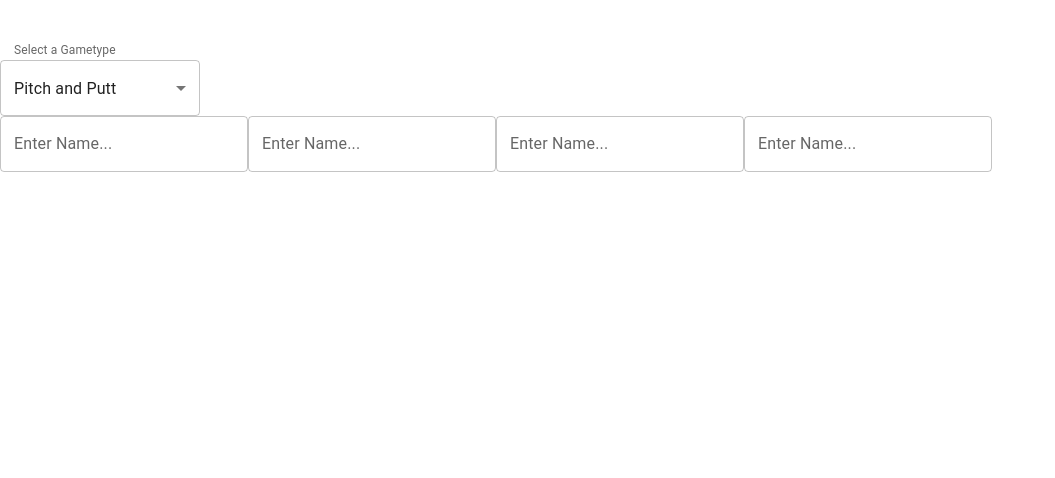
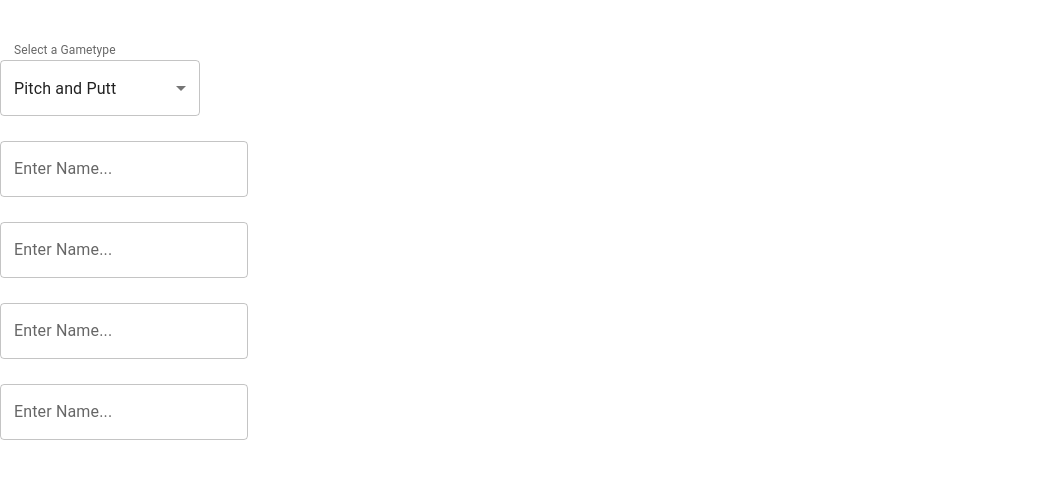
Before and after one commit to SCPCronin/golf-scorecard, a React (Create React App) app: page / in a window 1280 px wide. Shown: the top 478 px of the page, without its empty margins (0-1055 px from the left). Built offline with nearby package versions, Linux system fonts and the light colour scheme.

Commit message:
Improving styling on All Players component

```diff
--- a/src/components/Setup/AllPlayers.tsx
+++ b/src/components/Setup/AllPlayers.tsx
@@ -1,5 +1,6 @@
 import React, { useState } from 'react';
 import Player from './Player';
+import { Box } from '@mui/material';
 
 function AllPlayers() {
 
@@ -13,6 +14,7 @@ function AllPlayers() {
 
     return (
         <div>
+            <Box style={{width: "25%"}}>
                 {playerNames.map((playerName, index) => (
                     <Player
                         key={index}
@@ -20,6 +22,7 @@ function AllPlayers() {
                         setPlayerName={(newName) => handlePlayerNameChange(index, newName)}
                     />
                 ))}
+            </Box>
         </div>
     );
 }
--- a/src/components/Setup/Player.tsx
+++ b/src/components/Setup/Player.tsx
@@ -18,6 +18,7 @@ function Player({playerName, setPlayerName}: PlayerProps) {
             onChange={(event: React.ChangeEvent<HTMLInputElement>) => {
                 setPlayerName(event.target.value);
             }}
+            style={{marginTop: "25px"}}
         />
     )
 }
```
Lines whose indentation alone changed are shown as unchanged.
